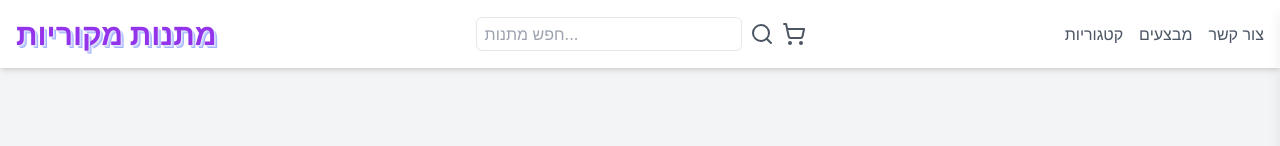
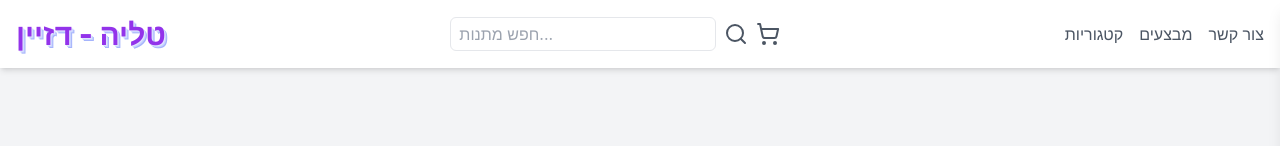
Before and after one commit to mendi-cohen/Talya-App, a React (Create React App) app: page / in a window 1280 px wide. Shown: the top 146 px of the page. Built offline with nearby package versions, Linux system fonts and the light colour scheme; grey boxes are pictures that could not be loaded.

Commit message:
Update Layout.jsxשינוי שם

```diff
--- a/src/Layout.jsx
+++ b/src/Layout.jsx
@@ -60,7 +60,7 @@ const GiftShopLayout = () => {
                     "1px 1px 0 #e0e7ff, 2px 2px 0 #c7d2fe, 3px 3px 0 #a5b4fc",
                 }}
               >
-                מתנות מקוריות
+          טליה - דזיין
               </h1>
               <button
                 className="md:hidden"
```
